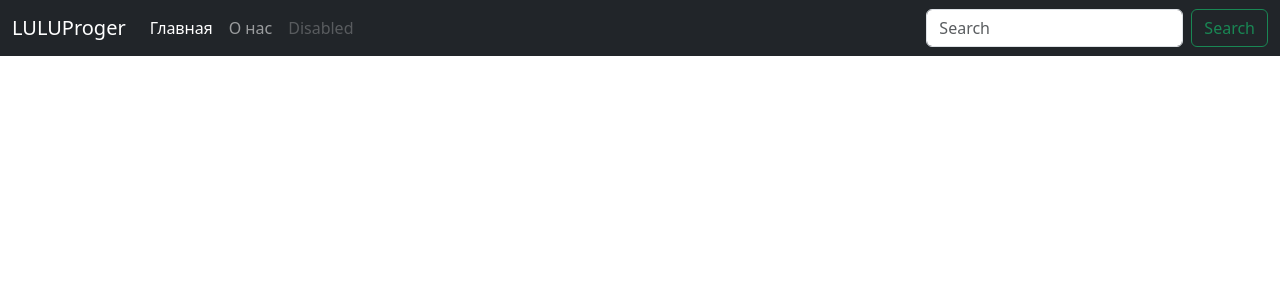
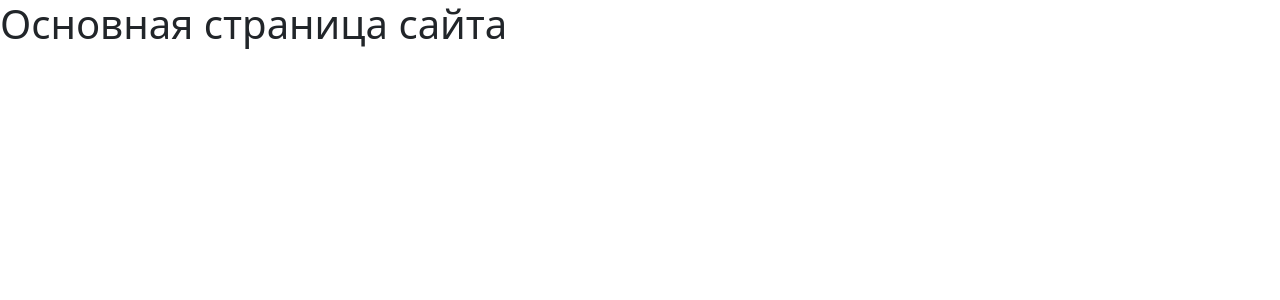
Before and after one commit to pima001-max/flaskprojekt, a Flask app: page / in a window 1280 px wide. Shown: the top 300 px of the page. Run offline with Flask 3, Linux system fonts and the light colour scheme.

Commit message:
My commit rev.7

```diff
--- a/templates/base.html
+++ b/templates/base.html
@@ -10,31 +10,7 @@
     <title>{% block title %}{% endblock %}</title>
 </head>
 <body>
-<nav class="navbar navbar-expand-md navbar-dark fixed-top bg-dark">
-    <div class="container-fluid">
-      <a class="navbar-brand" href="#">LULUProger</a>
-      <button class="navbar-toggler" type="button" data-bs-toggle="collapse" data-bs-target="#navbarCollapse" aria-controls="navbarCollapse" aria-expanded="false" aria-label="Toggle navigation">
-        <span class="navbar-toggler-icon"></span>
-      </button>
-      <div class="collapse navbar-collapse" id="navbarCollapse">
-        <ul class="navbar-nav me-auto mb-2 mb-md-0">
-          <li class="nav-item">
-            <a class="nav-link active" aria-current="page" href="/">Главная</a>
-          </li>
-          <li class="nav-item">
-            <a class="nav-link" href="/about">О нас</a>
-          </li>
-          <li class="nav-item">
-            <a class="nav-link disabled" aria-disabled="true">Disabled</a>
-          </li>
-        </ul>
-        <form class="d-flex" role="search">
-          <input class="form-control me-2" type="search" placeholder="Search" aria-label="Search">
-          <button class="btn btn-outline-success" type="submit">Search</button>
-        </form>
-      </div>
-    </div>
-  </nav>
+
 {% block body %}{% endblock %}
 
 
```
